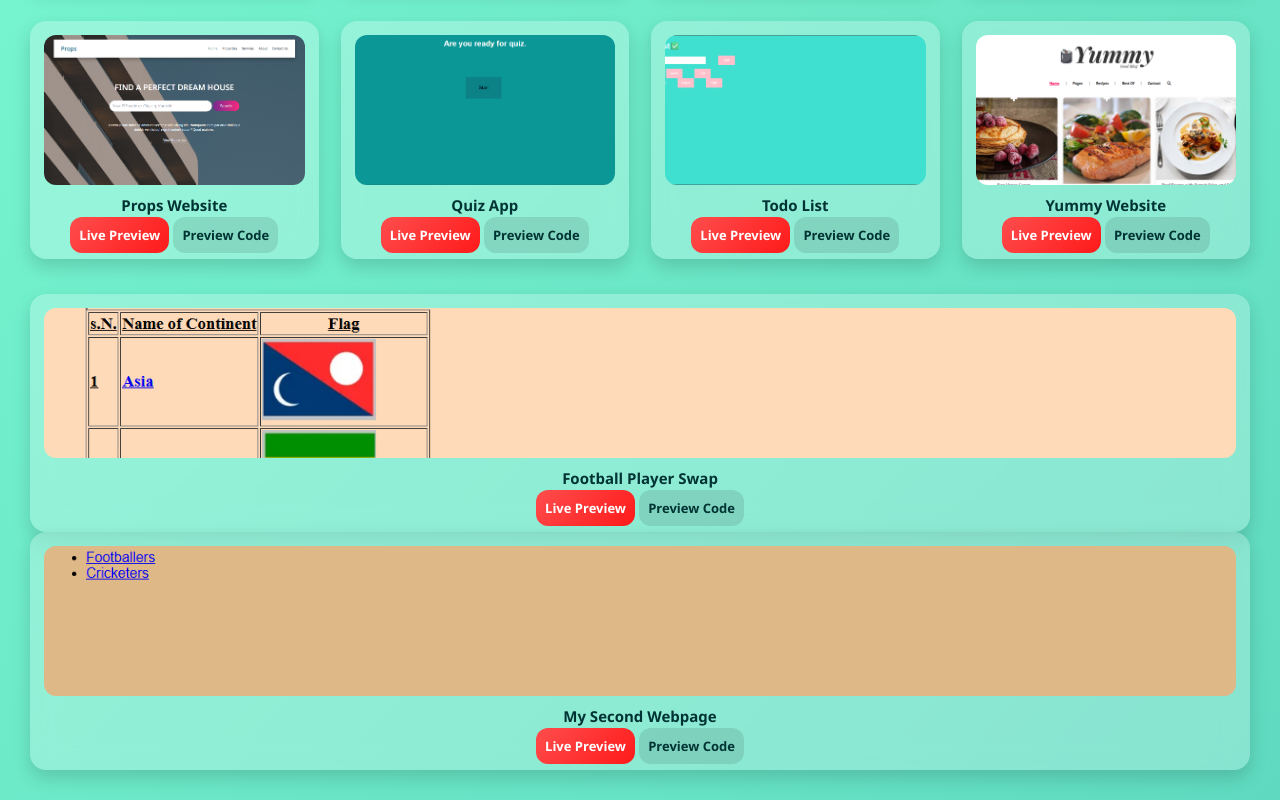
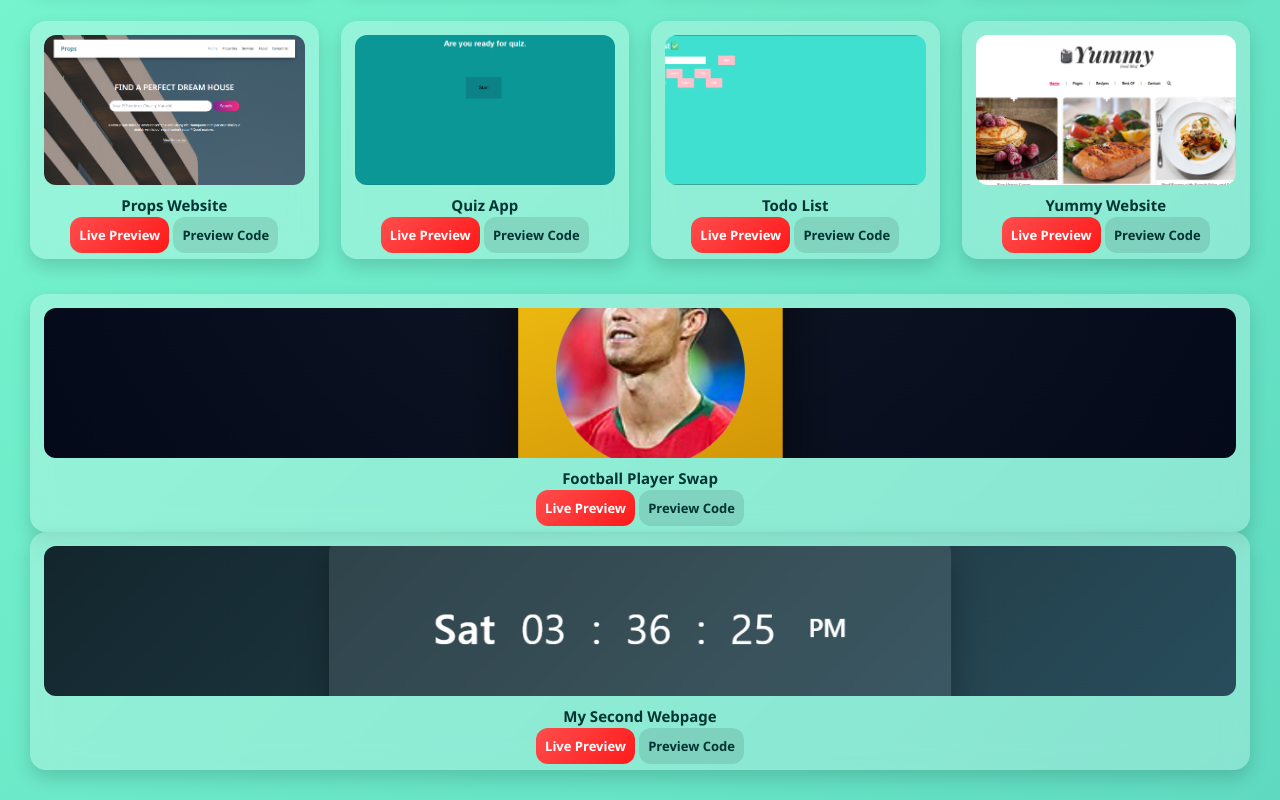
Before and after one commit to MuhammadMuzzammilRana/Assignments-Saylani, a plain HTML site: page index.html in a window 1280 px wide. Shown: the part 914-1714 px from the top of the page. Drawn offline with Linux system fonts and the light colour scheme.

Commit message:
Fix HTML encoding issues in index.html

```diff
--- a/index.html
+++ b/index.html
@@ -146,14 +146,14 @@
 <div id="group5">
 
     <div class="span">
-        <div class="img" style="background-image: url('./img/1stWebpage.png');"></div>
+        <div class="img" style="background-image: url('./img/Screenshot 2026-01-24 153451.png');"></div>
         <h3>Football Player Swap</h3>
         <a class="live" href="https://muhammadmuzzammilrana.github.io/Football-Player-Swaper/" target="_blank" rel="noopener">Live Preview</a>
         <a class="code" href="https://github.com/MuhammadMuzzammilRana/Football-Player-Swaper" target="_blank" rel="noopener">Preview Code</a>
     </div>
 
     <div class="span">
-        <div class="img" style="background-image: url('./img/2ndWebpage.png');"></div>
+        <div class="img" style="background-image: url('./img/Screenshot 2026-01-24 153629.png');"></div>
         <h3>My Second Webpage</h3>
         <a class="live" href="https://muhammadmuzzammilrana.github.io/Digital-Clock/" target="_blank">Live Preview</a>
         <a class="code" href="https://github.com/MuhammadMuzzammilRana/Digital-Clock" target="_blank">Preview Code</a>
```
